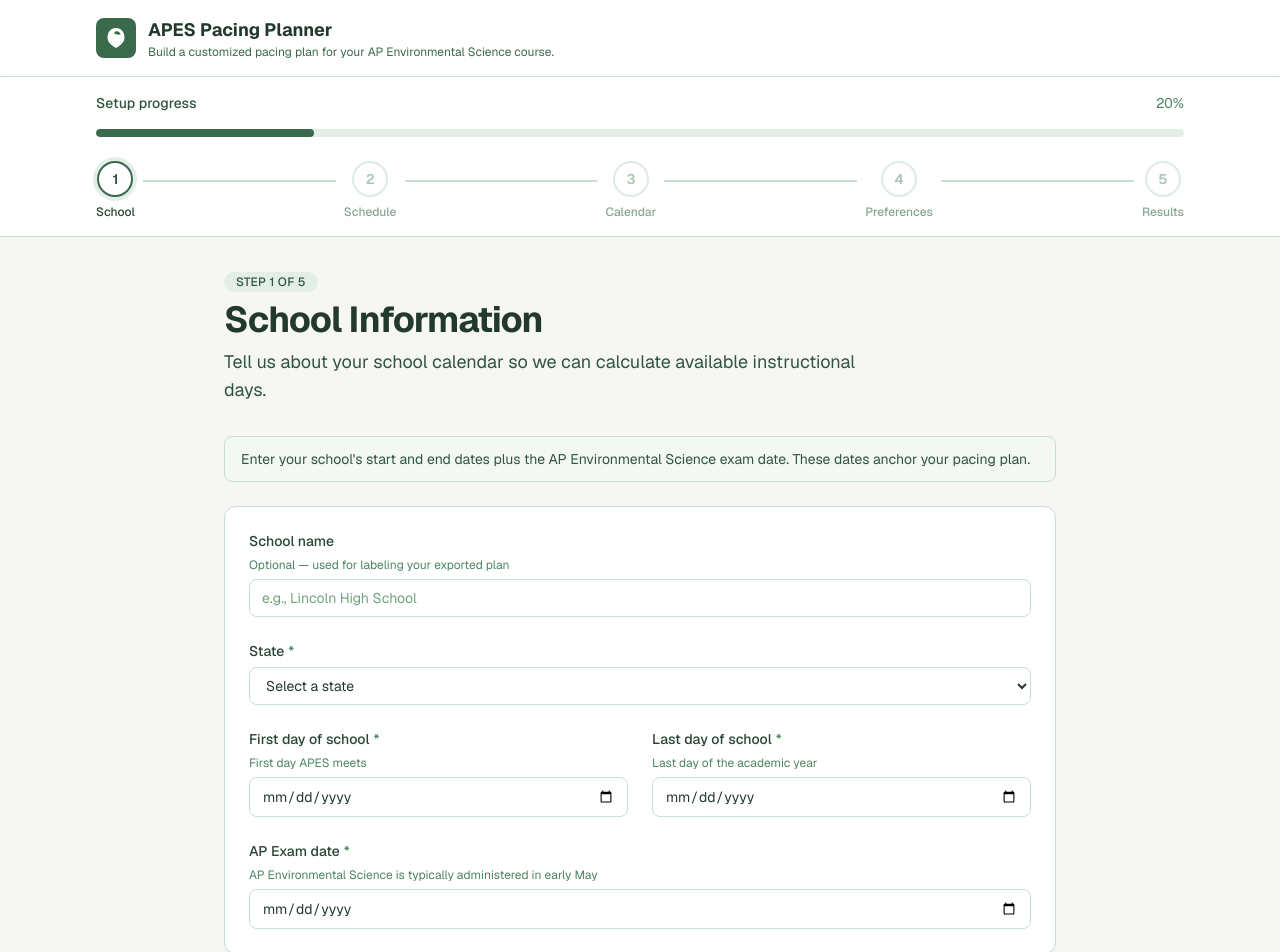
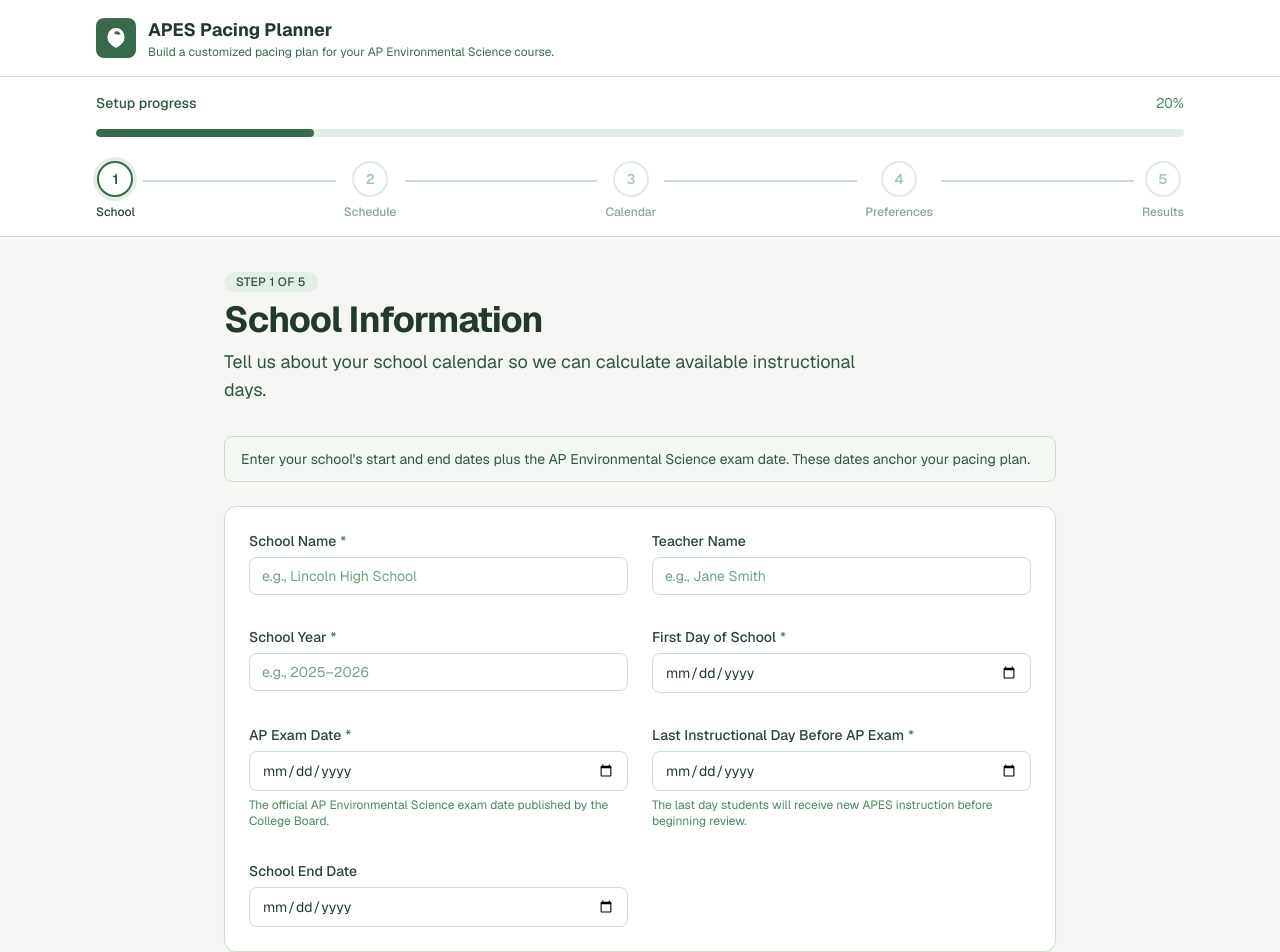
Before and after one commit to berrendsci-collab/APES-Pacing-Planner, a Next.js app: page /school-information in a window 1280 px wide. Shown: the top 952 px of the page. Built offline with nearby package versions, Linux system fonts and the light colour scheme.

Commit message:
Complete School Information page

```diff
--- a/src/app/school-information/page.tsx
+++ b/src/app/school-information/page.tsx
@@ -6,8 +6,7 @@ import { PageContainer, PageHeader } from "@/components/layout/PageContainer";
 import { Card } from "@/components/ui/Card";
 import { FormField } from "@/components/ui/FormField";
 import { Input } from "@/components/ui/Input";
-import { Select } from "@/components/ui/Select";
-import { DEFAULT_SCHOOL_INFORMATION, US_STATES, WIZARD_STEP_COUNT } from "@/lib/constants";
+import { DEFAULT_SCHOOL_INFORMATION, WIZARD_STEP_COUNT } from "@/lib/constants";
 import type { Metadata } from "next";
 
 export const metadata: Metadata = {
@@ -37,12 +36,9 @@ export default function SchoolInformationPage() {
       </StepIntro>
 
       <Card elevated>
-        <form className="space-y-6" aria-label="School information form">
-          <FormField
-            id="schoolName"
-            label="School name"
-            hint="Optional — used for labeling your exported plan"
-          >
+        <form className="space-y-8" aria-label="School information form">
+          <div className="grid gap-6 sm:grid-cols-2">
+            <FormField id="schoolName" label="School Name" required>
               <Input
                 id="schoolName"
                 name="schoolName"
@@ -50,27 +46,35 @@ export default function SchoolInformationPage() {
                 placeholder="e.g., Lincoln High School"
                 defaultValue={defaults.schoolName}
                 autoComplete="organization"
+                required
               />
             </FormField>
 
-          <FormField id="state" label="State" required>
-            <Select id="state" name="state" defaultValue="" required>
-              <option value="" disabled>
-                Select a state
-              </option>
-              {US_STATES.map((state) => (
-                <option key={state} value={state}>
-                  {state}
-                </option>
-              ))}
-            </Select>
+            <FormField id="teacherName" label="Teacher Name">
+              <Input
+                id="teacherName"
+                name="teacherName"
+                type="text"
+                placeholder="e.g., Jane Smith"
+                autoComplete="name"
+              />
+            </FormField>
+          </div>
+
+          <div className="grid gap-6 sm:grid-cols-2">
+            <FormField id="schoolYear" label="School Year" required>
+              <Input
+                id="schoolYear"
+                name="schoolYear"
+                type="text"
+                placeholder="e.g., 2025–2026"
+                required
+              />
             </FormField>
 
-          <div className="grid gap-6 sm:grid-cols-2">
             <FormField
               id="firstDayOfSchool"
-              label="First day of school"
-              hint="First day APES meets"
+              label="First Day of School"
               required
             >
               <Input
@@ -81,37 +85,63 @@ export default function SchoolInformationPage() {
                 required
               />
             </FormField>
-
-            <FormField
-              id="lastDayOfSchool"
-              label="Last day of school"
-              hint="Last day of the academic year"
-              required
-            >
-              <Input
-                id="lastDayOfSchool"
-                name="lastDayOfSchool"
-                type="date"
-                defaultValue={defaults.lastDayOfSchool}
-                required
-              />
-            </FormField>
           </div>
 
-          <FormField
-            id="apExamDate"
-            label="AP Exam date"
-            hint="AP Environmental Science is typically administered in early May"
-            required
-          >
+          <div className="grid gap-6 sm:grid-cols-2">
+            <FormField id="apExamDate" label="AP Exam Date" required>
+              <>
                 <Input
                   id="apExamDate"
                   name="apExamDate"
                   type="date"
                   defaultValue={defaults.apExamDate}
+                  aria-describedby="apExamDate-hint"
                   required
                 />
+                <p
+                  id="apExamDate-hint"
+                  className="mt-1.5 text-xs text-forest-500"
+                >
+                  The official AP Environmental Science exam date published by
+                  the College Board.
+                </p>
+              </>
             </FormField>
+
+            <FormField
+              id="lastInstructionalDayBeforeApExam"
+              label="Last Instructional Day Before AP Exam"
+              required
+            >
+              <>
+                <Input
+                  id="lastInstructionalDayBeforeApExam"
+                  name="lastInstructionalDayBeforeApExam"
+                  type="date"
+                  aria-describedby="lastInstructionalDayBeforeApExam-hint"
+                  required
+                />
+                <p
+                  id="lastInstructionalDayBeforeApExam-hint"
+                  className="mt-1.5 text-xs text-forest-500"
+                >
+                  The last day students will receive new APES instruction
+                  before beginning review.
+                </p>
+              </>
+            </FormField>
+          </div>
+
+          <div className="grid gap-6 sm:grid-cols-2">
+            <FormField id="schoolEndDate" label="School End Date">
+              <Input
+                id="schoolEndDate"
+                name="schoolEndDate"
+                type="date"
+                defaultValue={defaults.lastDayOfSchool}
+              />
+            </FormField>
+          </div>
         </form>
       </Card>
 
```
Lines whose indentation alone changed are shown as unchanged.
